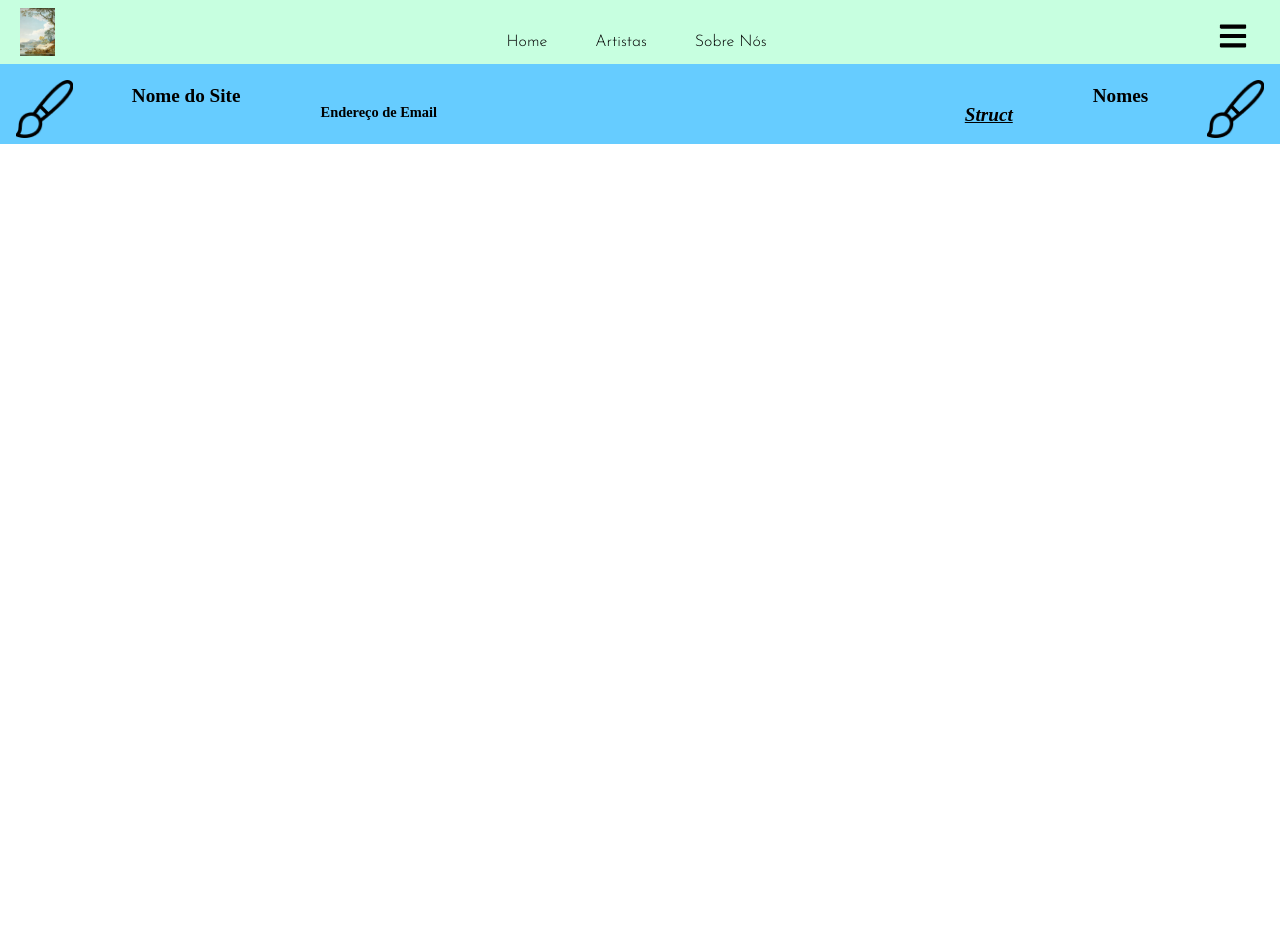
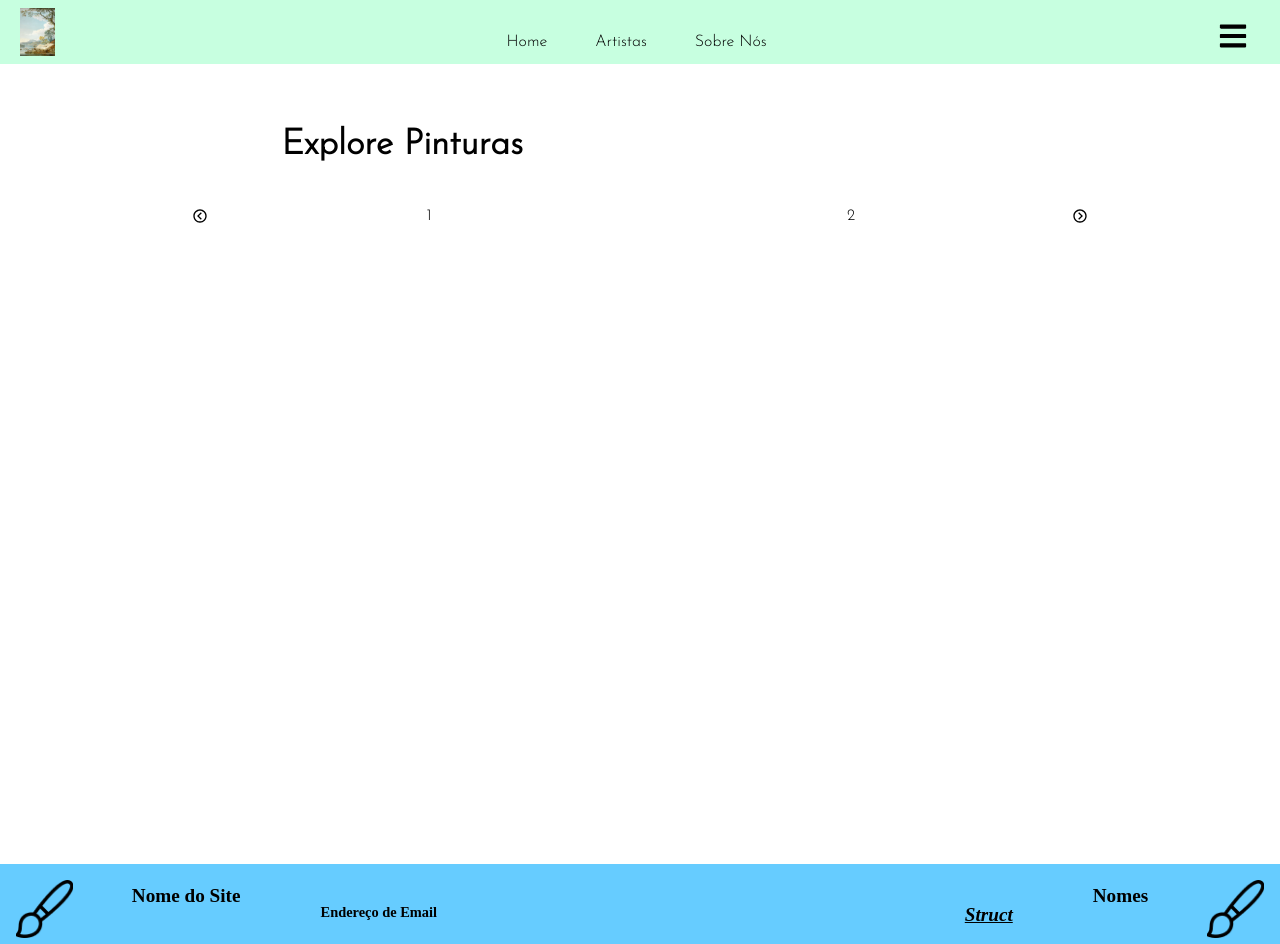
Before and after one commit to manigoldTLC/galeria-artes-artistas-FRONT, a React (Create React App) app: page /pinturas in a window 1280 px wide. Before the commit the page ends 800 px from the top, so only its background shows below. Built offline with nearby package versions, Linux system fonts and the light colour scheme.

Commit message:
:construction: Construindo Carrossel Pinturas...

```diff
--- a/src/Routes/index.js
+++ b/src/Routes/index.js
@@ -1,13 +1,21 @@
 import React from 'react'
 import { Switch, Route } from 'react-router-dom'
-import HomePage from '../Pages/HomePage'
-import ShowArtist from '../pages/ShowArtists'
+import Homepage from '../pages/Homepage'
+import Login from '../pages/Login'
+import Cadastro from '../pages/Cadastro'
+import Artistas from '../pages/Artistas'
+import Pinturas from '../pages/Pinturas'
+
 
 const MyRoutes = () => {
     return (
         <Switch>
-            <Route exact path='/' component={HomePage}/>
-            <Route exact path='/showartist' component={ShowArtist}/>
+            <Route exact path='/' component={Homepage}/>
+            <Route path='/login' component={Login}/>
+            <Route path='/cadastro' component={Cadastro}/>
+            <Route path='/artistas' component={Artistas}/>
+            <Route path='/pinturas' component={Pinturas}/>
+            <Route path='/*' component={Homepage}/>
         </Switch>
     )
 }
--- a/src/components/Carousel/index.js
+++ b/src/components/HomepageCarousel/index.js
@@ -8,7 +8,7 @@ import { StyleCarousel } from './styled'
 
 const HomepageCarousel = () => {
     return (
-    <StyleCarousel><Carousel pagination={false} enableAutoPlay={true} itemsToShow='3' showArrows={false}>
+    <StyleCarousel><Carousel pagination={false} enableAutoPlay={true} itemsToShow={3} showArrows={false}>
         <img src={img1}></img>
         <img src={img2}></img>
         <img src={img3}></img>
--- /dev/null
+++ b/src/components/PaintingsCarousel/index.js
@@ -0,0 +1,27 @@
+import Carousel, { consts } from 'react-elastic-carousel'
+import { BiChevronLeftCircle, BiChevronRightCircle } from 'react-icons/bi'
+import { StyleArrow } from './styled.js'
+
+const customArrow = ({ type, onClick, isEdge }) => {
+    const pointer = type === consts.PREV ? <BiChevronLeftCircle>limao</BiChevronLeftCircle> : <BiChevronRightCircle></BiChevronRightCircle>
+    return (
+        <StyleArrow onClick={onClick} disabled={isEdge}>
+            {pointer}
+        </StyleArrow>
+    )
+}
+
+const PaintingsCarousel = () => {
+    return (
+    <Carousel pagination={false} itemsToShow={2} renderArrow={customArrow}>
+        <div>1</div>
+        <div>2</div>
+        <div>3</div>
+        <div>4</div>
+        <div>5</div>
+        <div>6</div>
+    </Carousel>
+    )
+}
+
+export default PaintingsCarousel
--- /dev/null
+++ b/src/components/PaintingsCarousel/styled.js
@@ -0,0 +1,11 @@
+import styled from 'styled-components';
+
+export const StyleArrow = styled.div`
+    text-decoration: none;
+    border: none;
+    background-color: transparent;
+
+    &:hover {
+        cursor: pointer;
+    }
+`
--- a/src/pages/Homepage/index.js
+++ b/src/pages/Homepage/index.js
@@ -1,5 +1,5 @@
 import { FirstContainer, SecondContainer, ThirdContainer} from './styled';
-import HomepageCarousel from '../../components/Carousel'
+import HomepageCarousel from '../../components/HomepageCarousel'
 import Title from '../../components/Title'
 import imgAnjos from '../../assets/images/anjos-homepage.png'
 import imgAbstract from '../../assets/images/abstract-homepage.jpg'
--- /dev/null
+++ b/src/pages/Pinturas/index.js
@@ -0,0 +1,19 @@
+import PaintingsCarousel from '../../components/PaintingsCarousel';
+import Title from '../../components/Title'
+import { FirstContainer } from './styled.js';
+
+const Pinturas = () =>  {
+    return (
+        <>
+        <FirstContainer>
+            <div className='text-wrapper'>
+                <Title>Explore Pinturas</Title>
+            </div>
+
+            <PaintingsCarousel/>
+        </FirstContainer>
+        </>
+    )
+}
+
+export default Pinturas
--- /dev/null
+++ b/src/pages/Pinturas/styled.js
@@ -0,0 +1,13 @@
+import styled from 'styled-components';
+
+export const FirstContainer = styled.section`
+    display: flex;
+    flex-direction: column;
+    width: 100%;
+    height: 100vh;
+    padding: 5% 15% 0 15%;
+
+    .text-wrapper {
+        padding: 0 10% 5% 10%;
+    }
+`
```
Also changed, not shown: src/components/HomepageCarousel/styled.js (renamed from src/components/Carousel/styled.js), 1 other file (tests, documents, lock files or other folders).
